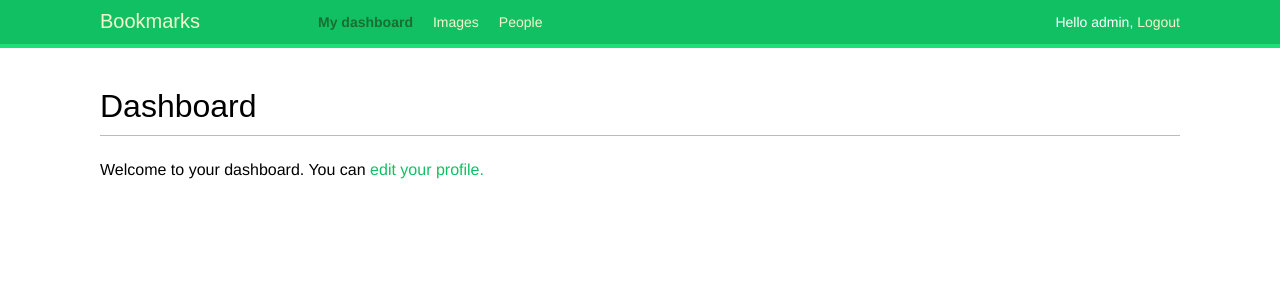
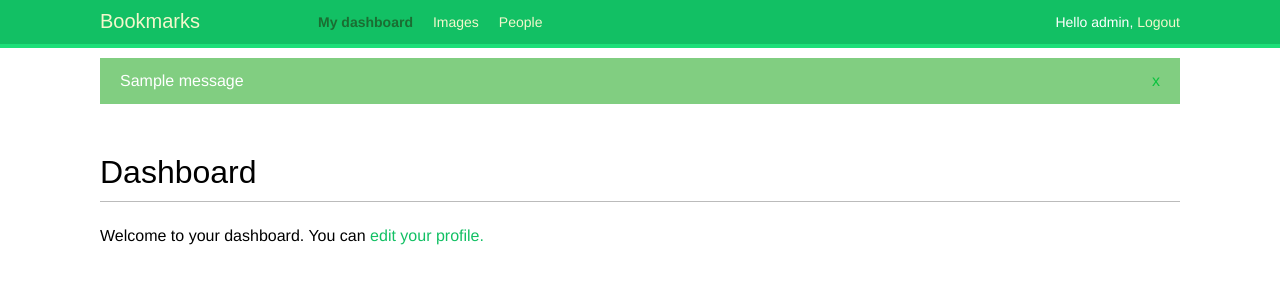
Before and after one commit to Eddy-123/book, a Django app: page /account/ in a window 1280 px wide. Shown: the top 308 px of the page. Run offline with Django 4.2, Linux system fonts and the light colour scheme; a user stored in the database is signed in; tables that the repository leaves empty hold one stand-in row (values such as "Sample post"); one stand-in notice (Sample message) is shown; parts of the project's set-up code (start-up, migrations or seed data) failed here and were passed over; some web fonts are replaced.

Commit message:
using the messages framework

```diff
--- a/book/account/templates/base.html
+++ b/book/account/templates/base.html
@@ -30,6 +30,17 @@
                 {% endif %}
             </span>
         </div>
+        {% if messages %}
+            <ul class="messages">
+                {% for message in messages %}
+                    <li class="{{ message.tags }}">
+                        {{ message|safe }}
+                        <a href="#" class="close">x</a>
+                    </li>
+                {% endfor %}
+            </ul>
+        {% else %}
+        {% endif %}
         <div id="content">
             {% block content %}{% endblock content %}
         </div>
--- a/book/account/views.py
+++ b/book/account/views.py
@@ -5,6 +5,7 @@ from django.contrib.auth.decorators import login_required
 from .forms import LoginForm, UserRegistrationForm, \
     UserEditForm, ProfileEditForm
 from .models import Profile
+from django.contrib import messages
 
 def user_login(request):
     if request.method == 'POST':
@@ -62,6 +63,9 @@ def edit(request):
         if user_form.is_valid() and profile_form.is_valid():
             user_form.save()
             profile_form.save()
+            messages.success(request, 'Profile updated successfully')
+        else:
+            messages.error(request, 'Error updating your profile')
     else:
         user_form = UserEditForm(instance=request.user)
         profile_form = ProfileEditForm(instance=request.user.profile)
```
